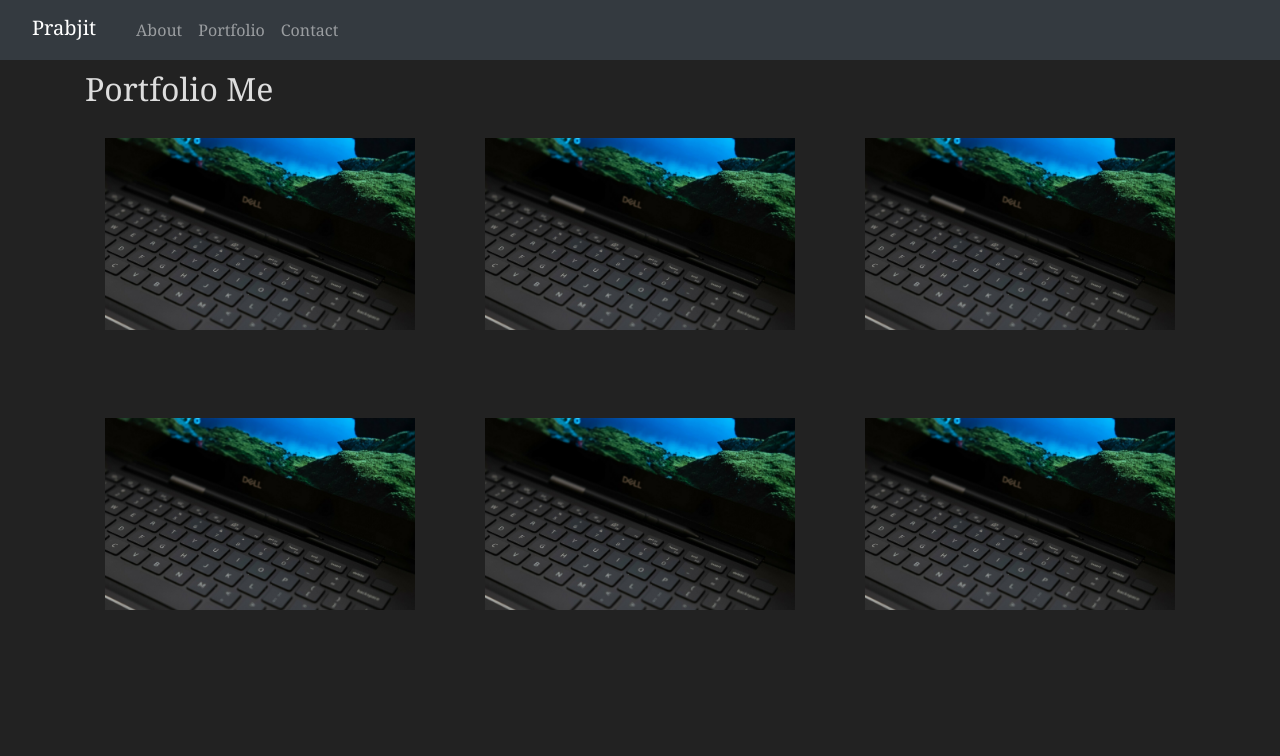
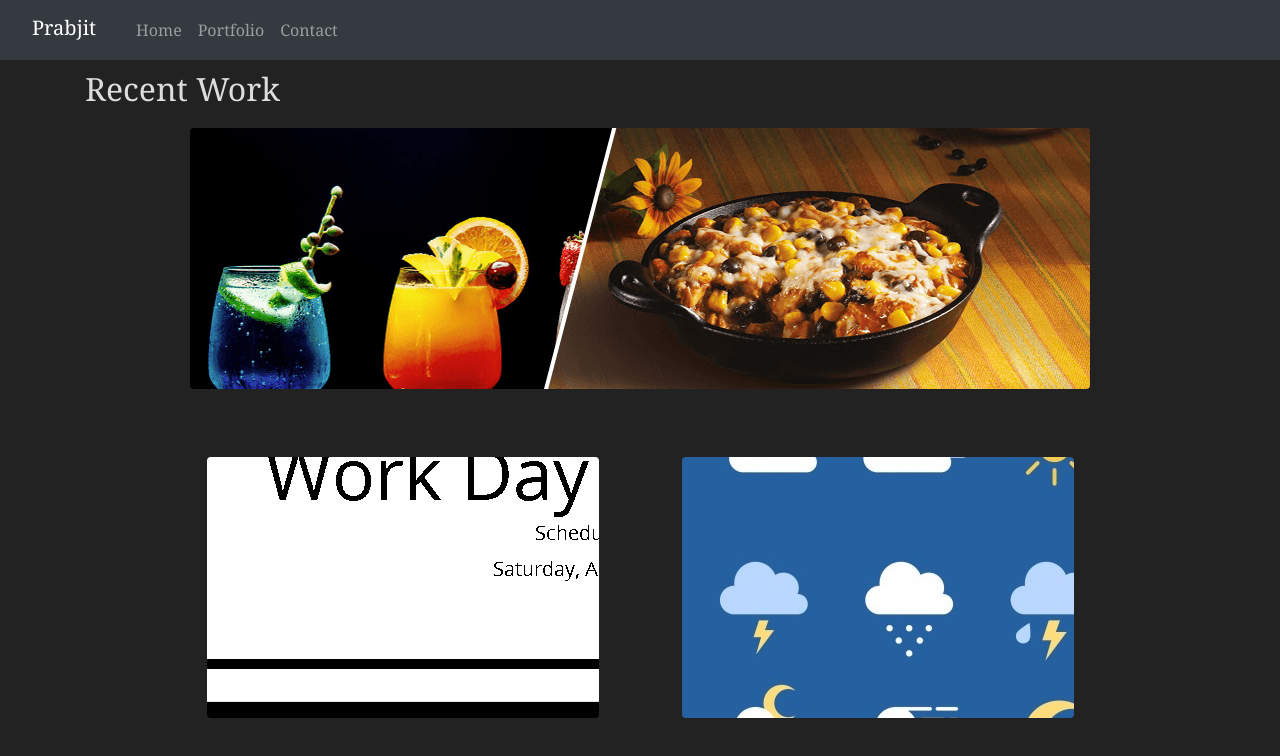
Before and after one commit to prabjitv/Responsive-Portfolio, a plain HTML site: page portfolio.html in a window 1280 px wide. Drawn offline with nearby package versions, Linux system fonts and the light colour scheme.

Commit message:
updates with recent work

```diff
--- a/portfolio.html
+++ b/portfolio.html
@@ -25,7 +25,7 @@
         <div class="collapse navbar-collapse" id="navbarSupportedContent">
             <ul class="nav navbar-nav navbar-right">
                 <li class="nav-item">
-                    <a class="nav-link" href="index.html">About</a>
+                    <a class="nav-link" href="index.html">Home</a>
                 </li>
                 <li class="nav-item">
                     <a class="nav-link" href="#">Portfolio</a>
@@ -41,58 +41,45 @@
         <section class="row">
             <div class="col-md-12">
                 <div class="page-header">
-                    <h2 class="fontlite margin">Portfolio Me</h2>
+                    <h2 class="fontlite margin">Recent Work</h2>
                 </div>
             </div>
         </section>
-        <section class="row">
-            <article class="col-md-4">
-                <div style="margin: 20px;">
-                    <a href="#">
-                        <img src="assets/Dell-laptops-CES-2018-6-of-18.jpg" alt="image of a laptop" class="img-fluid">
-                    </a>
-                </div>
-            </article>
-            <article class="col-md-4">
-                <div style="margin: 20px;">
-                    <a href="#">
-                        <img src="assets/Dell-laptops-CES-2018-6-of-18.jpg" alt="image of a laptop" class="img-fluid">
-                    </a>
-                </div>
-            </article>
-            <article class="col-md-4">
-                <div style="margin: 20px;">
-                    <a href="#">
-                        <img src="assets/Dell-laptops-CES-2018-6-of-18.jpg" alt="image of a laptop" class="img-fluid">
-                    </a>
-                </div>
-            </article>
-        </section>
-        <br>
-        <br>
         <div class="row">
-            <article class="col-md-4">
-                <div style="margin: 20px;">
-                    <a href="#">
-                        <img src="assets/Dell-laptops-CES-2018-6-of-18.jpg" alt="image of a laptop" class="img-fluid">
-                    </a>
-                </div>
-            </article>
-            <article class="col-md-4">
-                <div style="margin: 20px;">
-                    <a href="#">
-                        <img src="assets/Dell-laptops-CES-2018-6-of-18.jpg" alt="image of a laptop" class="img-fluid">
-                    </a>
-                </div>
-            </article>
-            <article class="col-md-4">
-                <div style="margin: 20px;">
-                    <a href="#">
-                        <img src="assets/Dell-laptops-CES-2018-6-of-18.jpg" alt="image of a laptop" class="img-fluid">
+            <article class="col-md-12 ">
+                <div style="margin: 10px;">
+                    <a href="https://lvarnum.github.io/Recipe-Search/">
+                        <img src="assets/cocktails and meals combo.png" alt="image of a laptop"
+                            class="rounded mx-auto d-block img-fluid">
                     </a>
                 </div>
             </article>
         </div>
+        <br>
+        <br>
+        <section class="row">
+            <article class="col-md-1">
+            </article>
+                <article class="col-md-5">
+                    <div style="margin: 10px;">
+                    <a href="https://https://prabjitv.github.io/Work-Day-Scheduler/">
+                        <img src="assets/work day crop.png" alt="image of 3 cocktails"
+                            class="rounded mx-auto d-block">
+                    </a>
+                </div>
+            </article>
+            <article class="col-md-5">
+                <div style="margin: 10px;">
+                    <a href="https://prabjitv.github.io/Weather-Dashboard/">
+                        <img src="assets/weather-icons-collection.png" alt="image of weather icons"
+                            class="rounded mx-auto d-block">
+                    </a>
+                </div>
+            </article>
+            <article class="col-md-1">
+            </article>
+
+        </section>
     </div>
 
     <!-- jQuery CDN -->
```
Also changed, not shown: contact.html (+1 -1 lines), index.html (+1 -1 lines), assets/001324-glam-vegan-mexican-casserole-rgb.jpg (added), assets/Dell-laptops-CES-2018-6-of-18.jpg (deleted), assets/Screenshot 2020-04-03 14.49.09.png (added), assets/cocktails and meals combo.png (added), assets/selection-various-cocktails-table_140725-2909.jpg (added), assets/weather-icons-collection.png (added), assets/work day crop.png (added), 1 other file.
